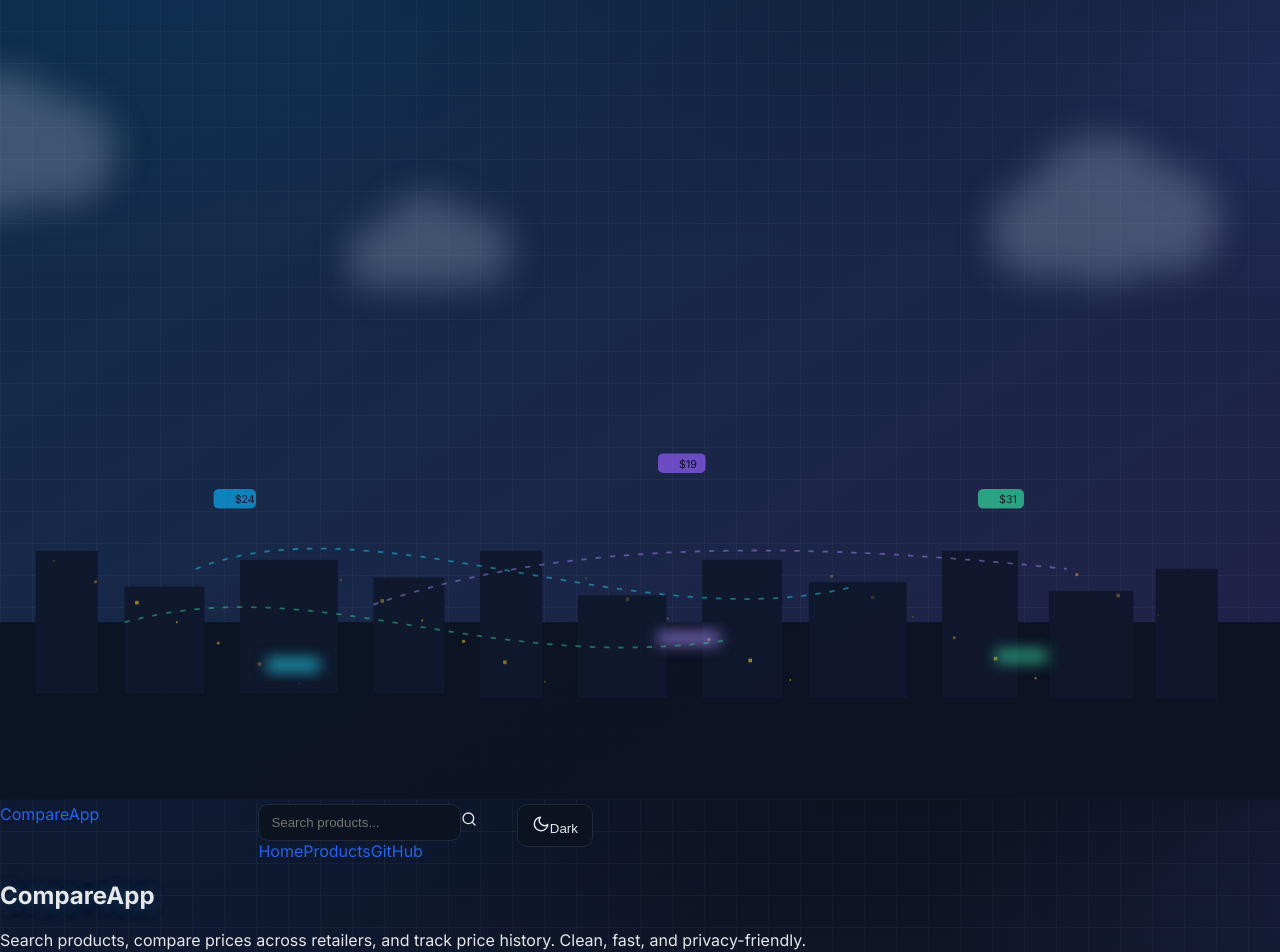
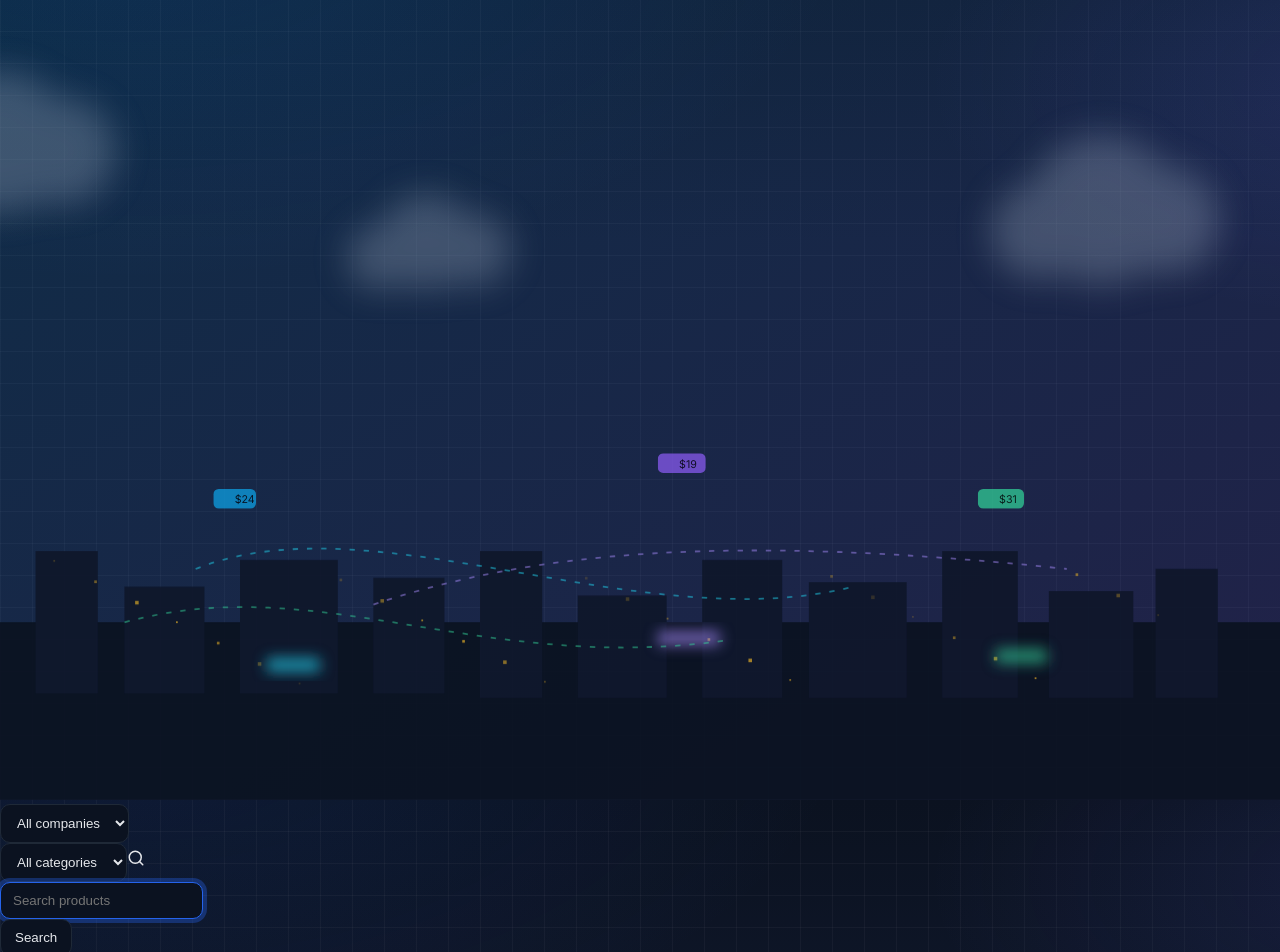
Before and after one commit to C0dingGM/CompareApp, a Next.js app in the folder web/: page / in a window 1280 px wide. Shown: the top 952 px of the page. Built offline with nearby package versions, Linux system fonts and the light colour scheme.

Commit message:
fix(ui): mount CenterSearchOverlay in layout so it overlays background on all pages

```diff
--- a/web/app/layout.tsx
+++ b/web/app/layout.tsx
@@ -4,6 +4,7 @@ import QueryProvider from './providers';
 import ThemeToggle from '../components/ThemeToggle';
 import HeaderSearch from '../components/HeaderSearch';
 import AnimatedBackground from '../components/AnimatedBackground';
+import CenterSearchOverlay from '../components/CenterSearchOverlay';
 
 import { Inter } from 'next/font/google';
 import './globals.css';
@@ -15,6 +16,7 @@ export default function RootLayout({ children }: { children: ReactNode }) {
     <html lang="en" className="bg-white text-slate-900 dark:bg-bg dark:text-slate-100 antialiased">
       <body className={`${inter.className} min-h-screen bg-hero [background-size:32px_32px,32px_32px,auto,auto,auto]`}>
         <AnimatedBackground />
+        <CenterSearchOverlay />
         <QueryProvider>
           <div className="relative z-10 max-w-5xl mx-auto px-4 py-4">
             <header className="sticky top-4 z-50 mb-6 grid grid-cols-[auto,1fr,auto] items-center rounded-xl border border-slate-800/60 bg-slate-900/40 backdrop-blur supports-[backdrop-filter]:bg-slate-900/30">
```
